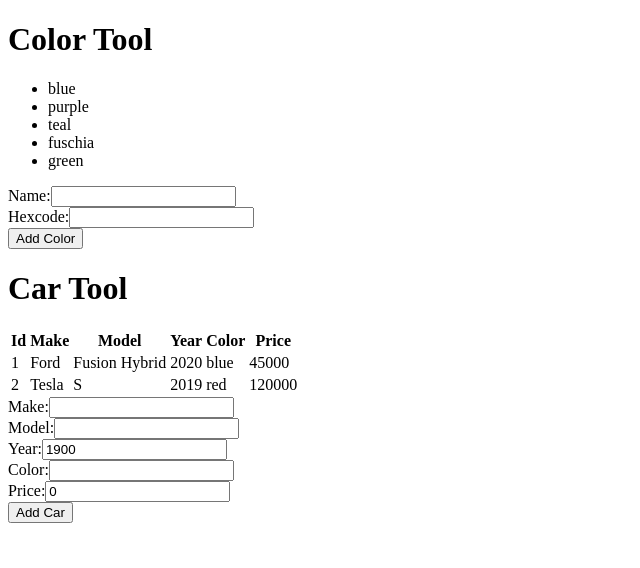
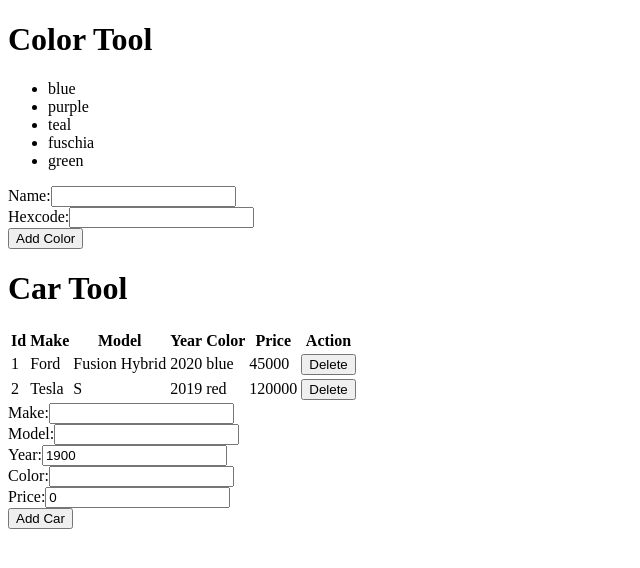
Before and after one commit to t4d-classes/react-redux-typescript_10192020, a React (Create React App) app in the folder demo-app/: page / in a window 1280 px wide. Shown: the top 568 px of the page, without its empty margins (0-640 px from the left). Built offline with nearby package versions, Linux system fonts and the light colour scheme.

Commit message:
add solution to exercise 7

```diff
--- a/demo-app/src/components/CarForm.tsx
+++ b/demo-app/src/components/CarForm.tsx
@@ -1,6 +1,10 @@
 import React, { Component, ChangeEvent } from "react";
+import { NewCar } from "../models/cars";
 
-export type CarFormProps = {};
+export type CarFormProps = {
+  buttonText: string;
+  onSubmitCar: (newCar: NewCar) => void;
+};
 
 export type CarFormState = {
   make: string;
@@ -10,14 +14,16 @@ export type CarFormState = {
   price: number;
 };
 
+const getInitialState = () => ({
+  make: "",
+  model: "",
+  year: 1900,
+  color: "",
+  price: 0,
+});
+
 export class CarForm extends Component<CarFormProps, CarFormState> {
-  state = {
-    make: "",
-    model: "",
-    year: 1900,
-    color: "",
-    price: 0,
-  };
+  state = getInitialState();
 
   // class arrow function
   change = (e: ChangeEvent<HTMLInputElement>) => {
@@ -27,6 +33,11 @@ export class CarForm extends Component<CarFormProps, CarFormState> {
       [e.target.name]:
         e.target.type === "number" ? Number(e.target.value) : e.target.value,
     } as Pick<CarFormState, keyof CarFormState>);
+  };
+
+  submitCar = () => {
+    this.props.onSubmitCar({ ...this.state });
+    this.setState(getInitialState());
   };
 
   render() {
@@ -84,7 +95,9 @@ export class CarForm extends Component<CarFormProps, CarFormState> {
             onChange={this.change}
           />
         </div>
-        <button type="button">Add Car</button>
+        <button type="button" onClick={this.submitCar}>
+          {this.props.buttonText}
+        </button>
       </form>
     );
   }
--- a/demo-app/src/components/CarTable.tsx
+++ b/demo-app/src/components/CarTable.tsx
@@ -5,6 +5,7 @@ import { CarViewRow } from "./CarViewRow";
 
 export type CarTableProps = {
   cars: Car[];
+  onDeleteCar: (carId: number) => void;
 };
 
 export function CarTable(props: CarTableProps) {
@@ -18,11 +19,12 @@ export function CarTable(props: CarTableProps) {
           <th>Year</th>
           <th>Color</th>
           <th>Price</th>
+          <th>Action</th>
         </tr>
       </thead>
       <tbody>
         {props.cars.map((car) => (
-          <CarViewRow key={car.id} car={car} />
+          <CarViewRow key={car.id} car={car} onDeleteCar={props.onDeleteCar} />
         ))}
       </tbody>
     </table>
--- a/demo-app/src/components/CarTool.tsx
+++ b/demo-app/src/components/CarTool.tsx
@@ -1,6 +1,6 @@
 import React, { Component } from "react";
 
-import { Car } from "../models/cars";
+import { Car, NewCar } from "../models/cars";
 
 import { ToolHeader } from "./ToolHeader";
 import { CarTable } from "./CarTable";
@@ -10,13 +10,39 @@ export type CarToolProps = {
   cars: Car[];
 };
 
-export class CarTool extends Component<CarToolProps> {
+export type CarToolState = {
+  cars: Car[];
+};
+
+export class CarTool extends Component<CarToolProps, CarToolState> {
+  state = {
+    cars: [...this.props.cars],
+  };
+
+  addCar = (newCar: NewCar) => {
+    this.setState({
+      cars: [
+        ...this.state.cars,
+        {
+          ...newCar,
+          id: Math.max(...this.state.cars.map((c) => c.id), 0) + 1,
+        },
+      ],
+    });
+  };
+
+  deleteCar = (carId: number) => {
+    this.setState({
+      cars: this.state.cars.filter((c) => c.id !== carId),
+    });
+  };
+
   render() {
     return (
       <>
         <ToolHeader headerText="Car Tool" />
-        <CarTable cars={this.props.cars} />
-        <CarForm />
+        <CarTable cars={this.state.cars} onDeleteCar={this.deleteCar} />
+        <CarForm buttonText="Add Car" onSubmitCar={this.addCar} />
       </>
     );
   }
--- a/demo-app/src/components/CarViewRow.tsx
+++ b/demo-app/src/components/CarViewRow.tsx
@@ -4,9 +4,14 @@ import { Car } from "../models/cars";
 
 export type CarViewRowProps = {
   car: Car;
+  onDeleteCar: (carId: number) => void;
 };
 
 export function CarViewRow(props: CarViewRowProps) {
+  const deleteCar = () => {
+    props.onDeleteCar(props.car.id);
+  };
+
   return (
     <tr>
       <td>{props.car.id}</td>
@@ -15,6 +20,11 @@ export function CarViewRow(props: CarViewRowProps) {
       <td>{props.car.year}</td>
       <td>{props.car.color}</td>
       <td>{props.car.price}</td>
+      <td>
+        <button type="button" onClick={deleteCar}>
+          Delete
+        </button>
+      </td>
     </tr>
   );
 }
--- a/demo-app/src/models/cars.ts
+++ b/demo-app/src/models/cars.ts
@@ -6,3 +6,5 @@ export type Car = {
   color: string;
   price: number;
 };
+
+export type NewCar = Omit<Car, "id">;
```
Also changed, not shown: demo-app/exercises/exercise-7.md (+2 -0 lines).
